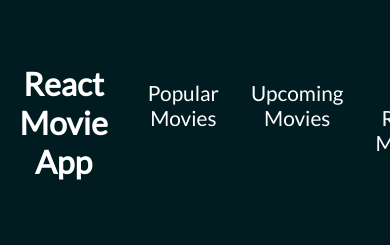
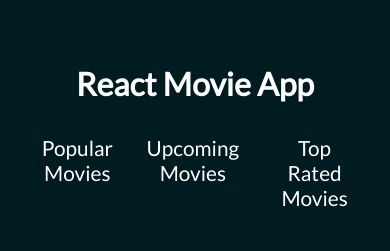
Before and after one commit to lukson33/movie-app, a React (Create React App) app: page / in a window 390 px wide. Shown: the top 251 px of the page. Built offline with nearby package versions, Linux system fonts and the light colour scheme; no server answers.

Commit message:
Update Header.css

```diff
--- a/src/Header.css
+++ b/src/Header.css
@@ -50,3 +50,23 @@
 .load-btn:hover {
   background-color: rgb(4, 56, 63);
 }
+
+@media only screen and (max-width: 500px) {
+  .Header-container {
+    flex-direction: column;
+    width: 100%;
+  }
+
+  .Header h1 {
+    margin-bottom: 1rem;
+  }
+}
+
+@media only screen and (max-width: 380px) {
+  .Header h1 {
+    font-size: 1.7rem;
+  }
+  .Header li {
+    font-size: 1rem;
+  }
+}
```
